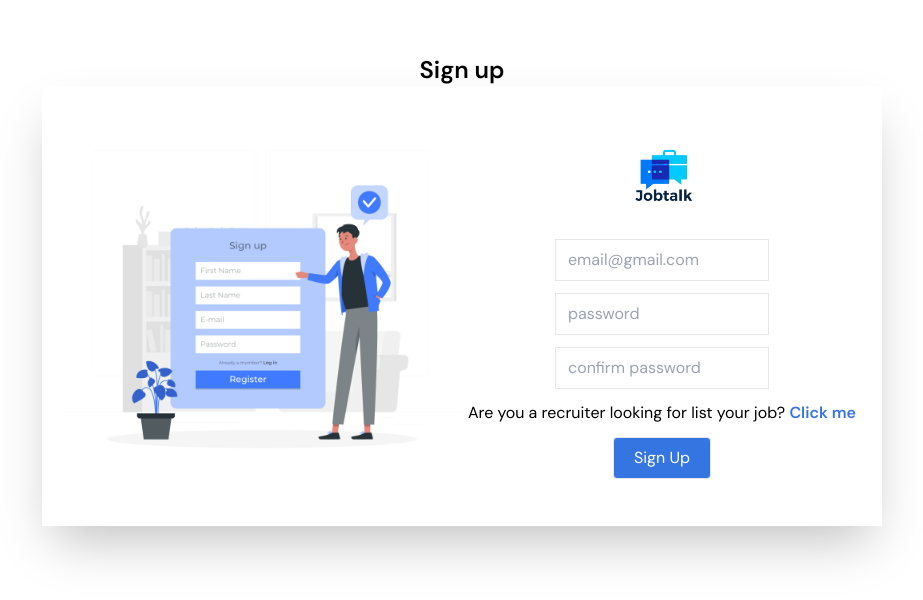
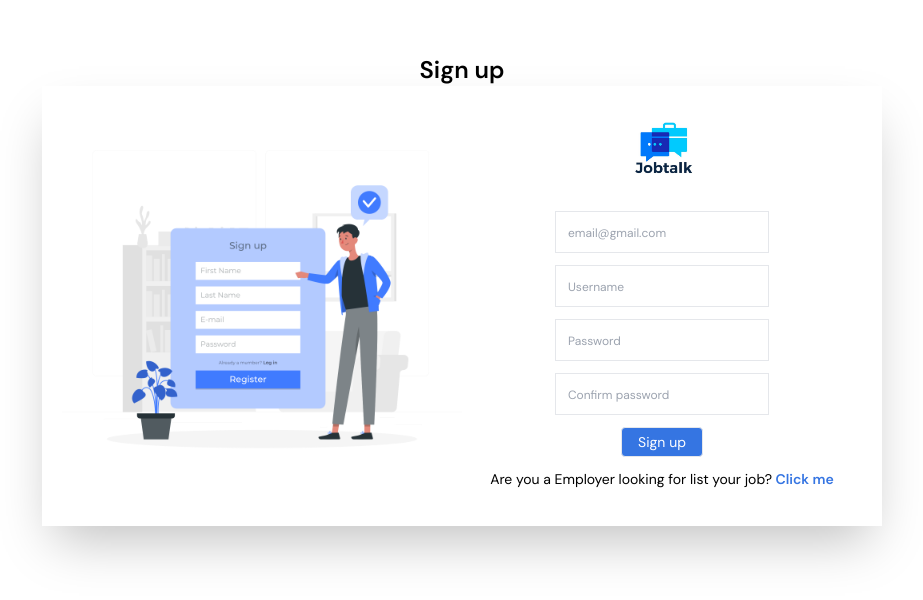
Before and after one commit to Abilash-Nambi/JOB-TALK, a React (Vite) app in the folder client/: page /sign-up in a window 1280 px wide. Shown: the part 110-710 px from the top of the page, without its empty margins (178-1101 px from the left). Built offline with nearby package versions, Linux system fonts and the light colour scheme.

Commit message:
login bug fixed

```diff
--- a/client/src/Pages/LogIn.jsx
+++ b/client/src/Pages/LogIn.jsx
@@ -2,36 +2,113 @@ import React from "react";
 import loginImg from "../assets/images/loginImg.png";
 import logo from "../../public/images/logo.jpg";
 import Button from "../components/Button";
+import { useForm } from "react-hook-form";
+import { Link } from "react-router-dom";
 
 export const LogIn = () => {
+  const {
+    register,
+    handleSubmit,
+    watch,
+    formState: { errors },
+  } = useForm();
+
+  const onSubmit = (data) => console.log(data);
   return (
     <div className="container mx-auto px-4 md:px-24 h-screen justify-center items-center flex flex-col">
       <h1 className="text-2xl font-semibold">Sign In</h1>
-      <div className="grid md:grid-cols-2 shadow-2xl px-5 py-5">
+      <div className="grid md:grid-cols-2 shadow-2xl px-5 py-5 md:items-center">
         <div className="hidden md:block ">
           <img src={loginImg} alt="" className="w-[25em]" />
         </div>
-        <div className="text-center justify-center items-center flex flex-col gap-3 ">
+
+        <form onSubmit={handleSubmit(onSubmit)}>
+          <div className="text-center justify-center items-center flex flex-col gap-3 relative">
             <div>
+              <Link to="/">
+                {" "}
                 <img src={logo} alt="" className="h-22 w-20" />
+              </Link>
             </div>
+            {errors.email && (
+              <span className="text-red-500 text-xs absolute top-[7em] right-[6em]">
+                {errors.email.message}
+              </span>
+            )}
+            <input
+              placeholder="email@gmail.com"
+              className={`border block px-3 py-2 placeholder:text-xs${
+                errors.password ? "border-red-500 placeholder:text-xs" : ""
+              }`}
+              type="email"
+              {...register("email", {
+                required: "Email Address is required",
+                pattern: {
+                  value: /^\S+@\S+$/i,
+                  message: "Invalid email address",
+                },
+              })}
+            />
+            {errors.password && (
+              <span className="text-red-500 text-xs absolute top-[12em] right-[6em]">
+                {errors.password.message}
+              </span>
+            )}
+            <input
+              {...register("password", {
+                required: "Password is required",
+                minLength: {
+                  value: 8,
+                  message: "Password must be at least 8 characters long",
+                },
+                pattern: {
+                  value:
+                    /^(?=.*[A-Z])(?=.*\d)(?=.*[!@#$%^&*])[A-Za-z\d!@#$%^&*]{8,}$/,
+                  message:
+                    "Password must contain at least one uppercase letter, one numeric digit, and one special character",
+                },
+              })}
+              className={`border block px-3 py-2 placeholder:text-xs${
+                errors.password ? "border-red-500 placeholder:text-xs" : ""
+              }`}
+              type="password"
+              placeholder="Admin@123"
+            />
+
+            {errors.confirmPassword && (
+              <span className="text-red-500 text-xs absolute top-[16em] right-[6em]">
+                {errors.confirmPassword.message}
+              </span>
+            )}
+
+            {/* <input
+              {...register("confirmPassword", {
+                required: "Please confirm your password",
+                validate: (value) =>
+                  value === password || "The passwords do not match",
+              })}
+              className={`border block px-3 py-2 placeholder:text-xs ${
+                errors.confirmPassword
+                  ? "border-red-500 placeholder:text-xs"
+                  : ""
+              }`}
+              type="password"
+              placeholder="Admin@123"
+            /> */}
 
             <input
-            type="email"
-            placeholder="email@gmail.com"
-            className="border block px-3 py-2"
+              type="submit"
+              className="py-1 px-4 border rounded bg-blue text-white text-sm"
+              value="Sign In"
             />
-          <input
-            type="password"
-            placeholder="password"
-            className="border block px-3 py-2"
-          />
-
-          <Button
-            title="Sign In"
-            className="py-2 px-5 border rounded bg-blue text-white"
-          />
+            <p className="text-sm">
+              Don't have account yet ?
+              <Link to="/sign-up">
+                <span className="text-blue font-semibold mt-0"> Click me </span>
+              </Link>
+            </p>
           </div>
+        </form>
       </div>
     </div>
   );
--- a/client/src/Pages/RecruiterSignUp.jsx
+++ b/client/src/Pages/RecruiterSignUp.jsx
@@ -5,6 +5,7 @@ import Button from "../components/Button";
 import Input from "../components/Input";
 import image from "../assets/images/recruiterSIgnup.jpeg";
 import { useForm } from "react-hook-form";
+import { Link } from "react-router-dom";
 const RecruiterSignUp = () => {
   const {
     register,
@@ -16,15 +17,17 @@ const RecruiterSignUp = () => {
   const onSubmit = (data) => console.log(data);
   return (
     <div className="container mx-auto px-4 md:px-24 h-screen justify-center items-center flex flex-col">
-      <h1 className="text-2xl font-semibold">Recruiter Sign up</h1>
+      <h1 className="text-2xl font-semibold">Employer Sign up</h1>
       <div className="grid md:grid-cols-2 shadow-2xl px-5 py-5 ">
         <div className="hidden md:block ">
-          <img src={image} alt="" className="w-[23em] h-[20em]" />
+          <img src={image} alt="" className="w-[25em] h-[20em]" />
         </div>
         <form onSubmit={handleSubmit(onSubmit)}>
           <div className="text-center justify-center items-center flex flex-col gap-3 relative">
             <div>
-              <img src={logo} alt="" className="h-22 w-20" />
+              <Link to="/">
+                <img src={logo} alt="" className="h-22 w-20" />
+              </Link>
             </div>
             {errors.email && (
               <span className="text-red-500 text-xs absolute top-[7em] right-[6em]">
@@ -33,8 +36,8 @@ const RecruiterSignUp = () => {
             )}
             <input
               placeholder="email@gmail.com"
-              className={`border block px-3 py-2 ${
-                errors.password ? "border-red-500" : ""
+              className={`border block px-3 py-2 placeholder:text-xs${
+                errors.password ? "border-red-500 placeholder:text-xs" : ""
               }`}
               type="email"
               {...register("email", {
@@ -64,10 +67,11 @@ const RecruiterSignUp = () => {
                     "Password must contain at least one uppercase letter, one numeric digit, and one special character",
                 },
               })}
-              className={`border block px-3 py-2 ${
-                errors.password ? "border-red-500" : ""
+              className={`border block px-3 py-2 placeholder:text-xs${
+                errors.password ? "border-red-500 placeholder:text-xs" : ""
               }`}
               type="password"
+              placeholder="Admin@123"
             />
 
             {errors.confirmPassword && (
@@ -82,15 +86,19 @@ const RecruiterSignUp = () => {
                 validate: (value) =>
                   value === password || "The passwords do not match",
               })}
-              className={`border block px-3 py-2 ${
-                errors.confirmPassword ? "border-red-500" : ""
+              className={`border block px-3 py-2 placeholder:text-xs ${
+                errors.confirmPassword
+                  ? "border-red-500 placeholder:text-xs"
+                  : ""
               }`}
               type="password"
+              placeholder="Admin@123"
             />
 
             <input
               type="submit"
-              className="py-2 px-5 border rounded bg-blue text-white"
+              className="py-1 px-4 border rounded bg-blue text-white text-sm"
+              value="Sign up"
             />
           </div>
         </form>
--- a/client/src/Pages/SignUp.jsx
+++ b/client/src/Pages/SignUp.jsx
@@ -3,7 +3,16 @@ import signUp from "../assets/images/signUpImg.png";
 import logo from "../../public/images/logo.jpg";
 import Button from "../components/Button";
 import { Link } from "react-router-dom";
+import { useForm } from "react-hook-form";
 const SignUp = () => {
+  const {
+    register,
+    handleSubmit,
+    watch,
+    formState: { errors },
+  } = useForm();
+
+  const onSubmit = (data) => console.log(data);
   return (
     <div className="container mx-auto px-4 md:px-24 h-screen justify-center items-center flex flex-col">
       <h1 className="text-2xl font-semibold">Sign up</h1>
@@ -11,37 +20,115 @@ const SignUp = () => {
         <div className="hidden md:block ">
           <img src={signUp} alt="" className="w-[25em]" />
         </div>
-        <div className="text-center justify-center items-center flex flex-col gap-3 ">
+
+        <form onSubmit={handleSubmit(onSubmit)} autocomplete="off">
+          <div className="text-center justify-center items-center flex flex-col gap-3 relative">
             <div>
+              <Link to="/">
                 <img src={logo} alt="" className="h-22 w-20" />
+              </Link>
             </div>
+
+            {errors.email && (
+              <span className="text-red-500 text-xs absolute top-[12em] right-[6em]">
+                {errors.email.message}
+              </span>
+            )}
             <input
               placeholder="email@gmail.com"
-            className="border block px-3 py-2"
-          />
-          <input
-            type="password"
-            placeholder="password"
-            className="border block px-3 py-2"
-          />
-          <input
-            type="password"
-            placeholder="confirm password"
-            className="border block px-3 py-2"
+              className={`border block px-3 py-2 placeholder:text-xs${
+                errors.password ? "border-red-500 placeholder:text-xs" : ""
+              }`}
+              type="email"
+              {...register("email", {
+                required: "Email Address is required",
+                pattern: {
+                  value: /^\S+@\S+$/i,
+                  message: "Invalid email address",
+                },
+              })}
+              autocomplete="off"
             />
 
-          <p>
-            Are you a recruiter looking for list your job?{" "}
+            {errors.userName && (
+              <span className="text-red-500 text-xs absolute top-[15em] right-[6em]">
+                {errors.password.message}
+              </span>
+            )}
+            <input
+              {...register("userName", {
+                required: "Username is required",
+              })}
+              className={`border block px-3 py-2 placeholder:text-xs ${
+                errors.userName ? "border-red-500 placeholder:text-xs" : ""
+              }`}
+              type="text"
+              placeholder="Username"
+              autocomplete="off"
+            />
+
+            {errors.password && (
+              <span className="text-red-500 text-xs absolute top-[15em] right-[6em]">
+                {errors.password.message}
+              </span>
+            )}
+            <input
+              {...register("Password", {
+                required: "Password is required",
+                minLength: {
+                  value: 8,
+                  message: "Password must be at least 8 characters long",
+                },
+                pattern: {
+                  value:
+                    /^(?=.*[A-Z])(?=.*\d)(?=.*[!@#$%^&*])[A-Za-z\d!@#$%^&*]{8,}$/,
+                  message:
+                    "Password must contain at least one uppercase letter, one numeric digit, and one special character",
+                },
+              })}
+              className={`border block px-3 py-2 placeholder:text-xs${
+                errors.password ? "border-red-500 placeholder:text-xs" : ""
+              }`}
+              type="password"
+              placeholder="Password"
+              autocomplete="off"
+            />
+
+            {errors.confirmPassword && (
+              <span className="text-red-500 text-xs absolute top-[21em] right-[6em]">
+                {errors.confirmPassword.message}
+              </span>
+            )}
+
+            <input
+              {...register("Confirm Password", {
+                required: "Please confirm your password",
+                validate: (value) =>
+                  value === password || "The passwords do not match",
+              })}
+              className={`border block px-3 py-2 placeholder:text-xs ${
+                errors.confirmPassword
+                  ? "border-red-500 placeholder:text-xs"
+                  : ""
+              }`}
+              type="password"
+              placeholder="Confirm password"
+              autocomplete="off"
+            />
+
+            <input
+              type="submit"
+              className="py-1 px-4 border rounded bg-blue text-white text-sm"
+              value="Sign up"
+            />
+            <p className="text-sm">
+              Are you a Employer looking for list your job?
               <Link to="/recruiter/sign-up">
                 <span className="text-blue font-semibold mt-0"> Click me </span>
               </Link>
             </p>
-
-          <Button
-            title="Sign Up"
-            className="py-2 px-5 border rounded bg-blue text-white"
-          />
           </div>
+        </form>
       </div>
     </div>
   );
--- a/client/src/components/Button.jsx
+++ b/client/src/components/Button.jsx
@@ -1,9 +1,15 @@
 import React from "react";
 
-const Button = ({ onClick, value, title, className, type }) => {
+const Button = ({ onClick, value, title, className, type, ...rest }) => {
   return (
     <div>
-      <button onClick={onClick} value={value} className={className} type={type}>
+      <button
+        onClick={onClick}
+        value={value}
+        className={className}
+        type={type}
+        {...rest}
+      >
         {title}
       </button>
     </div>
--- /dev/null
+++ b/client/src/components/DropDown.jsx
@@ -0,0 +1,63 @@
+import React, { useState } from "react";
+import { Link } from "react-router-dom";
+
+function DropDown({ title, dropDownMenu }) {
+  const [isOpen, setIsOpen] = useState(false);
+
+  const toggleMenu = () => {
+    setIsOpen(!isOpen);
+  };
+
+  return (
+    <div className="relative inline-block text-left">
+      <button
+        onClick={toggleMenu}
+        className="inline-flex w-full justify-center gap-x-1.5 rounded-md bg-white px-3 py-2 text-sm font-semibold text-gray-900 shadow-sm ring-1 ring-inset ring-gray-300 hover:bg-gray-50"
+      >
+        {title}
+        <svg
+          xmlns="http://www.w3.org/2000/svg"
+          className="-mr-1 h-5 w-5 text-gray-400"
+          viewBox="0 0 20 20"
+          fill="currentColor"
+          aria-hidden="true"
+        >
+          <path
+            fillRule="evenodd"
+            d="M6.293 7.293a1 1 0 011.414 0L10 9.586l2.293-2.293a1 1 0 111.414 1.414l-3 3a1 1 0 01-1.414 0l-3-3a1 1 0 010-1.414z"
+            clipRule="evenodd"
+          />
+        </svg>
+      </button>
+
+      {isOpen && (
+        <div className="absolute right-0 z-10 mt-2 w-56 origin-top-right rounded-md bg-white shadow-lg ring-1 ring-black ring-opacity-5 focus:outline-none">
+          <div className="py-1">
+            {/* <form method="POST" action="#">
+              <button
+                type="submit"
+                className="block w-full px-4 py-2 text-sm text-gray-700"
+              >
+                Sign out
+              </button>
+            </form> */}
+            <ul>
+              {dropDownMenu.map((data, i) => (
+                <li key={i} className="text-base text-white ">
+                  <Link
+                    to={`${data.path}`}
+                    className="block px-4 py-2 text-sm text-gray-700"
+                  >
+                    {data.title}
+                  </Link>
+                </li>
+              ))}
+            </ul>
+          </div>
+        </div>
+      )}
+    </div>
+  );
+}
+
+export default DropDown;
--- a/client/src/components/Header.jsx
+++ b/client/src/components/Header.jsx
@@ -4,9 +4,11 @@ import { Link, NavLink } from "react-router-dom";
 import { FaAlignRight } from "react-icons/fa6";
 import { useState } from "react";
 import { FaXmark } from "react-icons/fa6";
+import DropDown from "./DropDown";
 
 const Header = () => {
   const [isTrue, setIsTrue] = useState(false);
+  const [onHover, setOnHover] = useState(false);
   const handleChange = () => {
     setIsTrue(!isTrue);
   };
@@ -29,6 +31,21 @@ const Header = () => {
       title: "Post A Job",
     },
   ];
+  const dropDownMenu = [
+    {
+      path: "/sign-in",
+      title: "Employer login",
+    },
+    {
+      path: "/recruiter/sign-up",
+      title: "Employer Register",
+    },
+    {
+      path: "/recruiter/pricing-page",
+      title: "Pricing Page",
+    },
+  ];
+
   return (
     <header className="max-w-screen-2xl mx-auto xl:px-24 px-4">
       <nav className="flex justify-between py-4 items-center">
@@ -63,6 +80,13 @@ const Header = () => {
           >
             Sign up
           </Link>
+          {/* <Link
+            className="py-2 px-5 border rounded  text-primary"
+            to="/recruiter/sign-in"
+          >
+            For Employer
+          </Link> */}
+          <DropDown title="For Employer" dropDownMenu={dropDownMenu} />
         </div>
 
         {/* Mobile toggle */}
@@ -92,6 +116,16 @@ const Header = () => {
               </NavLink>
             </li>
           ))}
+          {dropDownMenu.map((data, i) => (
+            <li key={i} className="text-base text-white ">
+              <NavLink
+                to={`${data.path}`}
+                className={({ isActive }) => (isActive ? "active" : "")}
+              >
+                {data.title}
+              </NavLink>
+            </li>
+          ))}
           <li>
             <Link to="/sign-in" className="text-white">
               Log in
```
Lines whose indentation alone changed are shown as unchanged.
